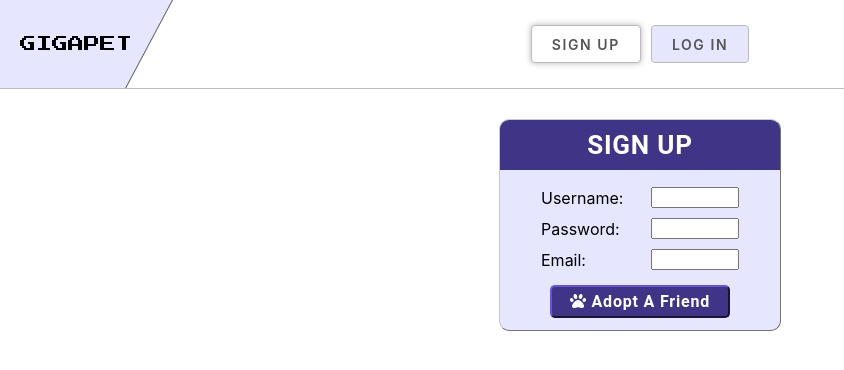
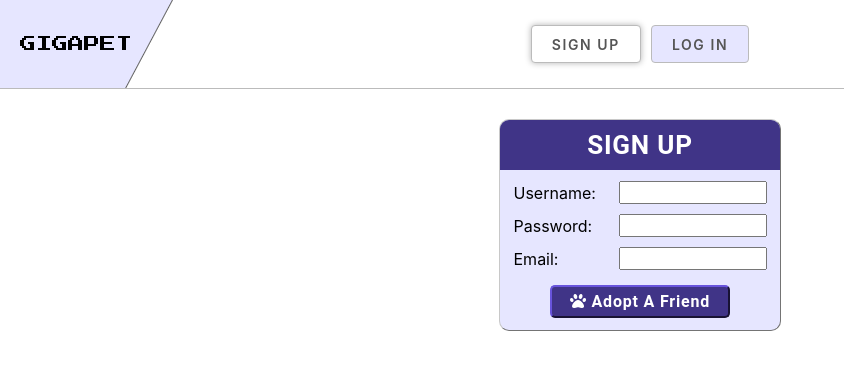
Before and after one commit to gigapet-eating-log/gigapet-FE, a React (Create React App) app: page /signUp in a window 1280 px wide. Shown: the top 370 px of the page, without its empty margins (0-844 px from the left). Built offline with nearby package versions, Linux system fonts and the light colour scheme.

Commit message:
couple small styling tweaks

```diff
--- a/src/components/Home.js
+++ b/src/components/Home.js
@@ -37,29 +37,25 @@ const SelectBoxSC = styled.div`
   background: white;
   font-weight: bold;
   outline: ${colors.lavender};
-  border: 1px solid ${colors.darkestLavender};
-  border-radius: 8px;
   margin: 20px auto;
   padding: 0;
   user-select: none;
 `;
 
 const LabelSC = styled.label`
-  position: absolute;
-  padding-left: 14px;
   color: ${colors.darkestLavender};
   font-size: 16px;
   font-weight: bold;
+  margin-bottom: 5px;
 `;
 
 const SelectSC = styled.select`
   color: ${colors.darkestLavender};
   width: 100%;
   background: transparent;
-  border: none;
   font-size: 16px;
-  border-radius: 10px;
-  padding: 25px 10px 5px;
+  border-radius: 5px;
+  padding: 5px 10px 5px;
   z-index: 3;
   outline: none;
 `;
--- a/src/components/LogIn.js
+++ b/src/components/LogIn.js
@@ -54,11 +54,12 @@ const SpanSC = styled.span`
 const IconSC = styled.i`
   margin: 0;
   padding: 0;
-`
+`;
 
 const InputSC = styled.input`
-  width: 80px;
+  width: 140px;
   margin: 5px 0;
+  padding: 2px;
 `;
 
 const ButtonSC = styled.button`
@@ -78,7 +79,7 @@ const ButtonSC = styled.button`
   &:active {
     background: ${colors.purple};
     border-color: ${colors.purple};
-  }
+  };
 `;
 
 class LogIn extends Component {
--- a/src/components/SignUp.js
+++ b/src/components/SignUp.js
@@ -48,7 +48,7 @@ const SpanSC = styled.span`
   display: flex;
   align-items: center;
   width: 100px;
-  margin-right: 10px;
+  margin-right: 5px;
 `;
 
 const IconSC = styled.i`
@@ -57,8 +57,9 @@ const IconSC = styled.i`
 `;
 
 const InputSC = styled.input`
-  width: 80px;
+  width: 140px;
   margin: 5px 0;
+  padding: 2px
 `;
 
 const ButtonSC = styled.button`
```
